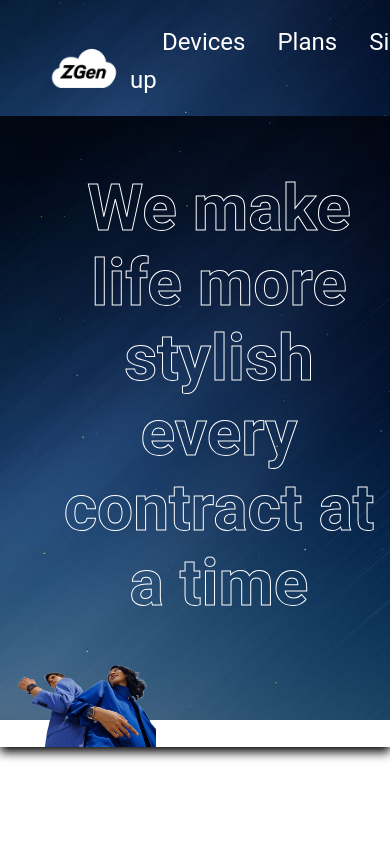
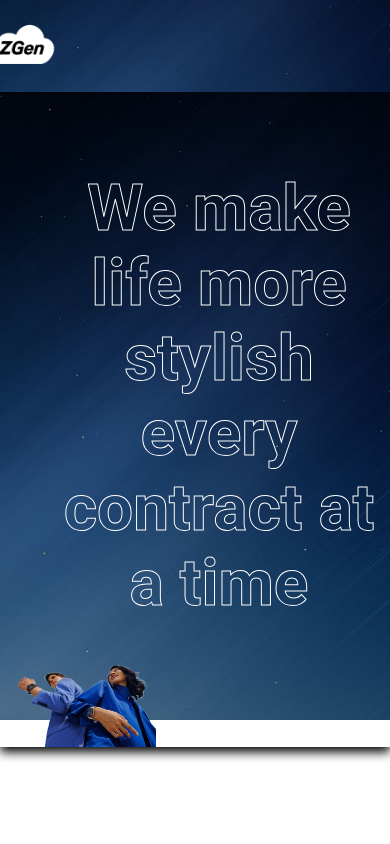
Before and after one commit to MyPersonalProjects-hehe/Z-Gen-client, a React (Vite) app: page / in a window 390 px wide. Shown: the top 844 px of the page. Built offline with nearby package versions, Linux system fonts and the light colour scheme; no server answers.

Commit message:
create a drawer component

```diff
--- /dev/null
+++ b/src/components/drawer/Drawer.tsx
@@ -0,0 +1,139 @@
+import './drawer.scss';
+import { useContext, useState } from 'react';
+import { Badge, Drawer, Tooltip } from 'antd';
+import {
+  CloseOutlined,
+  LoginOutlined,
+  LogoutOutlined,
+  MenuFoldOutlined,
+  ReadOutlined,
+  ShoppingCartOutlined,
+  TabletOutlined,
+  UserOutlined,
+} from '@ant-design/icons';
+import { NavLink } from 'react-router-dom';
+import { UserContext } from '../../context/UserContext';
+import { Device } from '../../interfaces/device';
+import logo from '../../assets/logo.png';
+
+interface DrawerComponentProps {
+  logout: () => void;
+  removeDevice: () => void;
+  device: Device | null;
+}
+
+function DrawerComponent({
+  logout,
+  device,
+  removeDevice,
+}: DrawerComponentProps) {
+  const [open, setOpen] = useState(false);
+  const userContext = useContext(UserContext);
+
+  const showDrawer = () => {
+    setOpen(true);
+  };
+
+  const onClose = () => {
+    setOpen(false);
+  };
+
+  return (
+    <div className='drawer'>
+      <span className='drawer-logo'>
+        <NavLink to='/'>
+          <img
+            src={logo}
+            alt=''
+          />
+        </NavLink>
+      </span>
+      <span onClick={showDrawer}>
+        <MenuFoldOutlined style={{ fontSize: 35 }} />
+        {device && <Badge count={1} />}
+      </span>
+      <Drawer
+        title='Menu'
+        onClose={onClose}
+        open={open}
+      >
+        <div className='drawer__links'>
+          <NavLink
+            to={'/devices'}
+            className='link'
+          >
+            <TabletOutlined style={{ fontSize: 30 }} />
+          </NavLink>
+
+          <NavLink
+            to={'/plans'}
+            className='link'
+          >
+            <ReadOutlined style={{ fontSize: 30 }} />
+          </NavLink>
+
+          {userContext?.user ? (
+            <>
+              <NavLink
+                to={'/account'}
+                className='link'
+              >
+                <UserOutlined style={{ fontSize: 30 }} />
+              </NavLink>
+
+              {device ? (
+                <>
+                  <span>
+                    <Tooltip
+                      placement='right'
+                      title={device.model}
+                    >
+                      <ShoppingCartOutlined style={{ fontSize: 30 }} />
+                      <Badge count={1} />
+                    </Tooltip>
+                  </span>
+
+                  <span onClick={removeDevice}>
+                    <Tooltip
+                      placement='right'
+                      title='Remove device'
+                    >
+                      <CloseOutlined style={{ fontSize: 30 }} />
+                    </Tooltip>
+                  </span>
+                </>
+              ) : (
+                <>
+                  <span>
+                    <Tooltip
+                      placement='topLeft'
+                      title='No device picked'
+                    >
+                      <ShoppingCartOutlined />
+                    </Tooltip>
+                  </span>
+
+                  <span onClick={logout}>
+                    <LogoutOutlined
+                      className='logout-btn'
+                      style={{ fontSize: 30 }}
+                    />
+                  </span>
+                </>
+              )}
+            </>
+          ) : (
+            <NavLink
+              className='link '
+              to='/signUp'
+            >
+              <LoginOutlined style={{ fontSize: 30 }} />
+            </NavLink>
+          )}
+        </div>
+      </Drawer>
+    </div>
+  );
+}
+
+export default DrawerComponent;
--- /dev/null
+++ b/src/components/drawer/drawer.scss
@@ -0,0 +1,24 @@
+.drawer {
+  gap: 20rem;
+}
+
+.drawer__links {
+  display: flex;
+  flex-direction: column;
+  gap: 2rem;
+  font-size: x-large;
+
+  .link {
+    color: black;
+  }
+
+  .logout-btn {
+    cursor: pointer;
+  }
+}
+
+.drawer-logo {
+  img {
+    width: 6rem;
+  }
+}
--- a/src/components/navbar/Navbar.tsx
+++ b/src/components/navbar/Navbar.tsx
@@ -13,6 +13,7 @@ import {
 import { Device } from '../../interfaces/device';
 import { DeviceContext } from '../../context/PickedDeviceContext';
 import logo from '../../assets/logo.png';
+import DrawerComponent from '../drawer/Drawer';
 
 function Navbar() {
   const navigate = useNavigate();
@@ -159,6 +160,13 @@ function Navbar() {
           )}
         </div>
       </div>
+      <div className='drawer'>
+        <DrawerComponent
+          device={device}
+          logout={logout}
+          removeDevice={removeDevice}
+        />
+      </div>
     </div>
   );
 }
--- a/src/components/navbar/navbar.scss
+++ b/src/components/navbar/navbar.scss
@@ -11,7 +11,7 @@
 
   .links {
     display: flex;
-    justify-content: space-evenly;
+    justify-content: space-between;
     align-items: flex-end;
     z-index: 1;
     width: 100%;
@@ -45,3 +45,18 @@
 .avatar:hover {
   cursor: pointer;
 }
+
+.drawer {
+  display: none;
+}
+
+@media (max-width: 620px) {
+  .drawer {
+    display: flex;
+    cursor: pointer;
+  }
+
+  .navbar .links {
+    display: none;
+  }
+}
```
